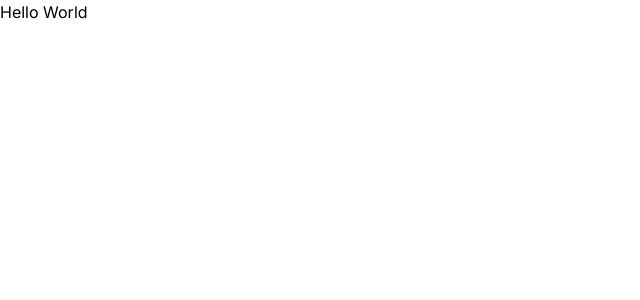
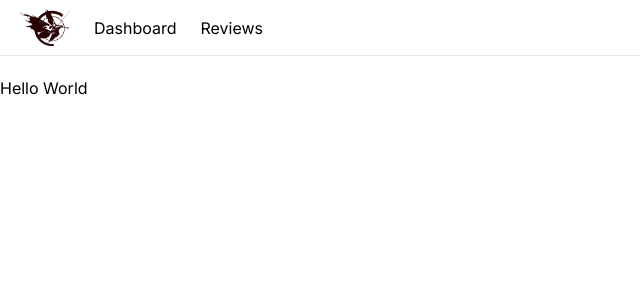
Before and after one commit to thangnc423/tracker, a Next.js app: page / in a window 1280 px wide. Shown: the top 300 px of the page, without its empty margins (0-640 px from the left). Built offline with nearby package versions, Linux system fonts and the light colour scheme.

Commit message:
added logo image

```diff
--- /dev/null
+++ b/app/NavBar.tsx
@@ -0,0 +1,20 @@
+import Link from 'next/link'
+import Image from 'next/image';
+import logo from '../images/logo.png'
+import React from 'react'
+
+const NavBar = () => {
+  return (
+    <nav className='flex space-x-6 border-b mb-5 px-5 h-14 items-center'>
+        <Link href="/">
+            <Image src={logo} alt={"flamechasers"} width={50} height={50}/>
+        </Link>
+        <ul className='flex space-x-6'>
+            <li><Link href="/">Dashboard</Link></li>
+            <li><Link href="/reviews">Reviews</Link></li>
+        </ul>
+    </nav>
+  )
+}
+
+export default NavBar
--- a/app/layout.tsx
+++ b/app/layout.tsx
@@ -1,6 +1,7 @@
 import './globals.css'
 import type { Metadata } from 'next'
 import { Inter } from 'next/font/google'
+import NavBar from './NavBar'
 
 const inter = Inter({ subsets: ['latin'] })
 
@@ -16,7 +17,8 @@
 }) {
   return (
     <html lang="en">
-      <body className={inter.className}>{children}</body>
+      <body className={inter.className}>
+        <NavBar/><main>{children}</main></body>
     </html>
   )
 }
```
Also changed, not shown: images/logo.png (added).
